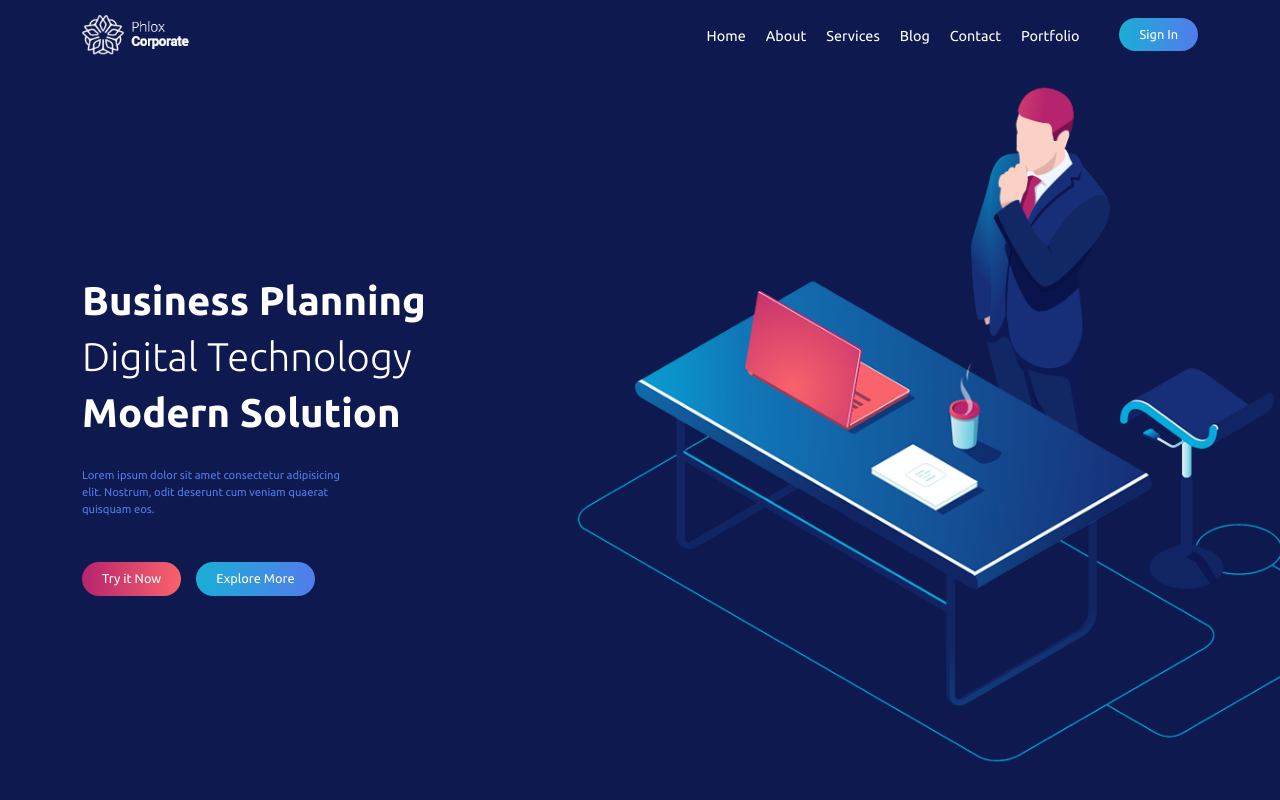
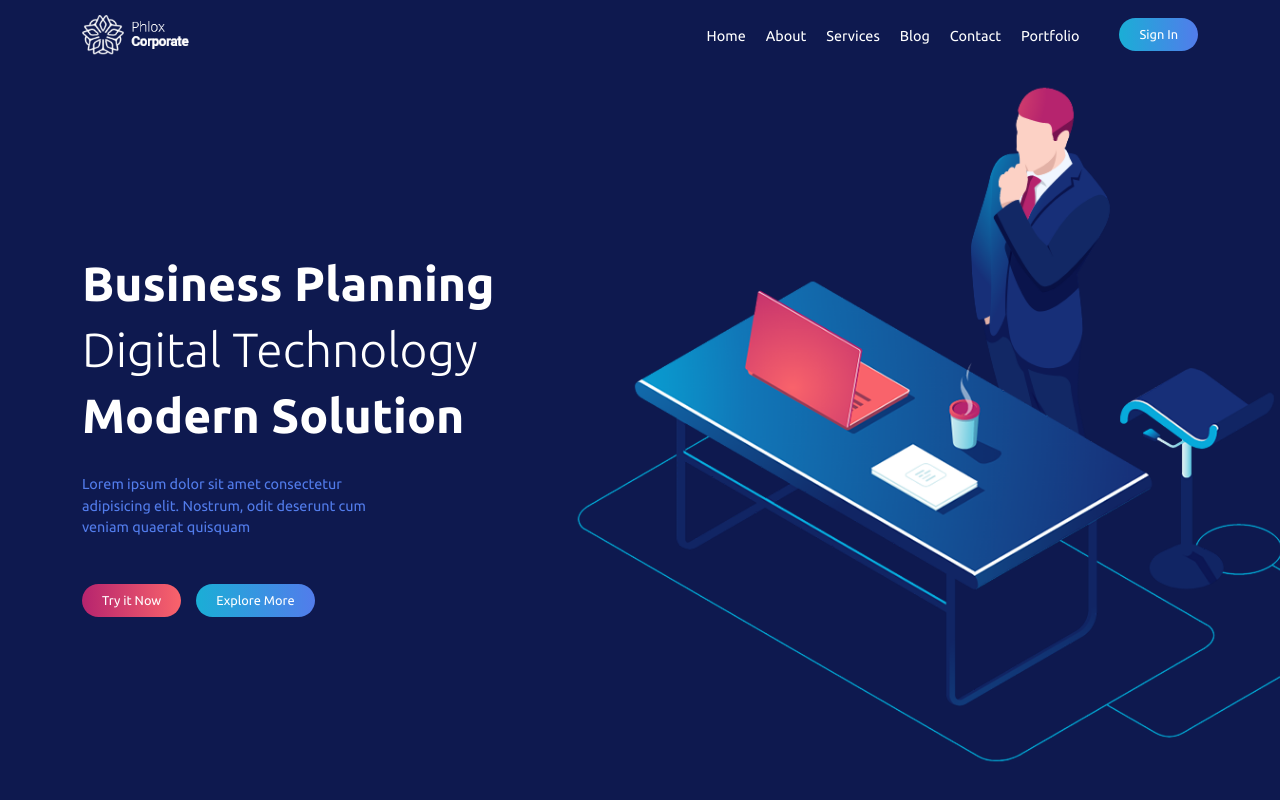
Before and after one commit to saff-it/proj-html-vuejs, a Vue app: page / in a window 1280 px wide. Shown: the top 800 px of the page. Built offline with nearby package versions, Linux system fonts and the light colour scheme.

Commit message:
More style improvements

```diff
--- a/src/components/heroTextBlock.vue
+++ b/src/components/heroTextBlock.vue
@@ -9,7 +9,7 @@
         </div>
 
         <p>Lorem ipsum dolor sit amet consectetur adipisicing elit. Nostrum, odit deserunt cum veniam
-            quaerat quisquam eos.</p>
+            quaerat quisquam</p>
 
         <div class="ms_hero-btns">
             <button class="ms_btn-left">Try it Now</button>
@@ -35,13 +35,17 @@ export default {
 
 .col-5 p {
     color: $colorBg3;
-    width: 60%;
-    font-size: 0.7rem;
+    width: 70%;
+    font-size: 0.9rem;
     margin: 30px 0;
 }
 
 .col-7 img {
     transform: scale(95%)
+}
+
+.col-5 div.text-white h1{
+    font-size: 3rem;
 }
 
 .ms_hero-btns button {
```
